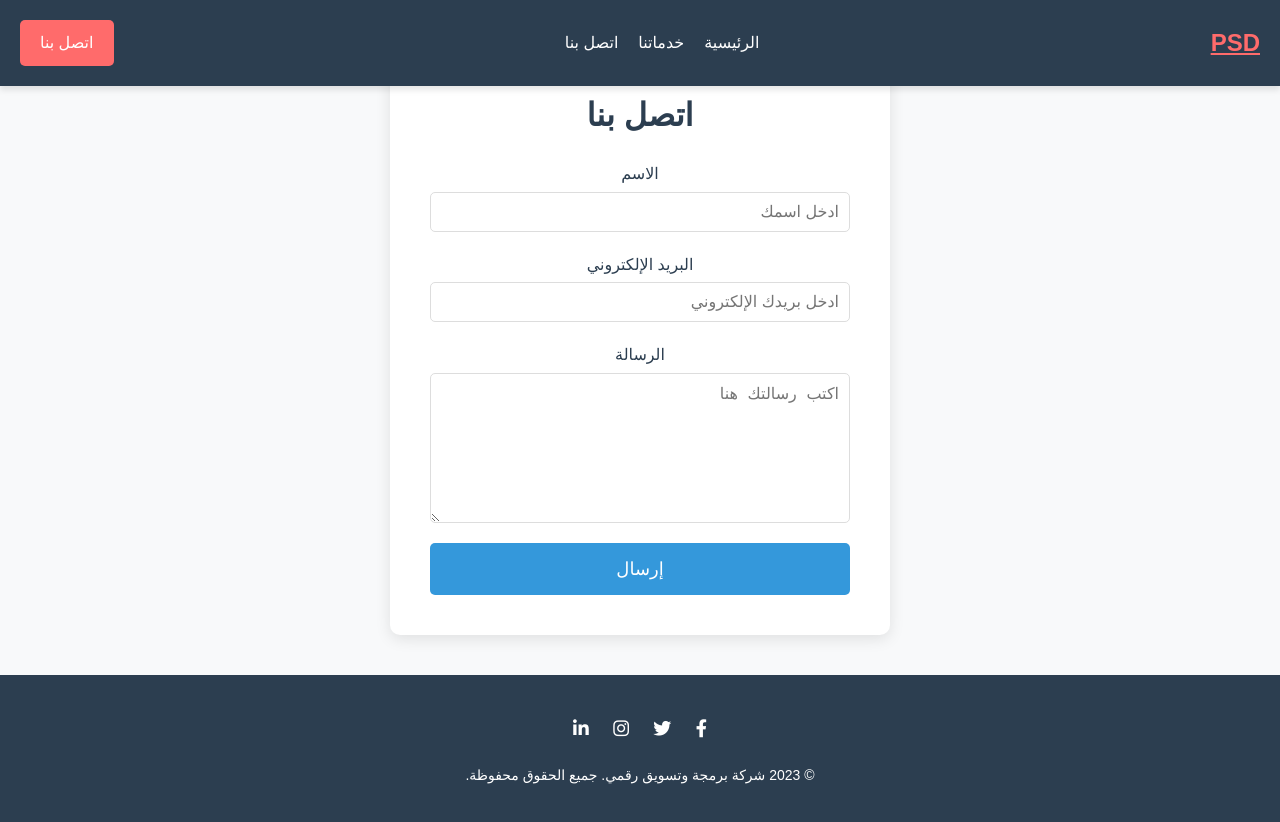
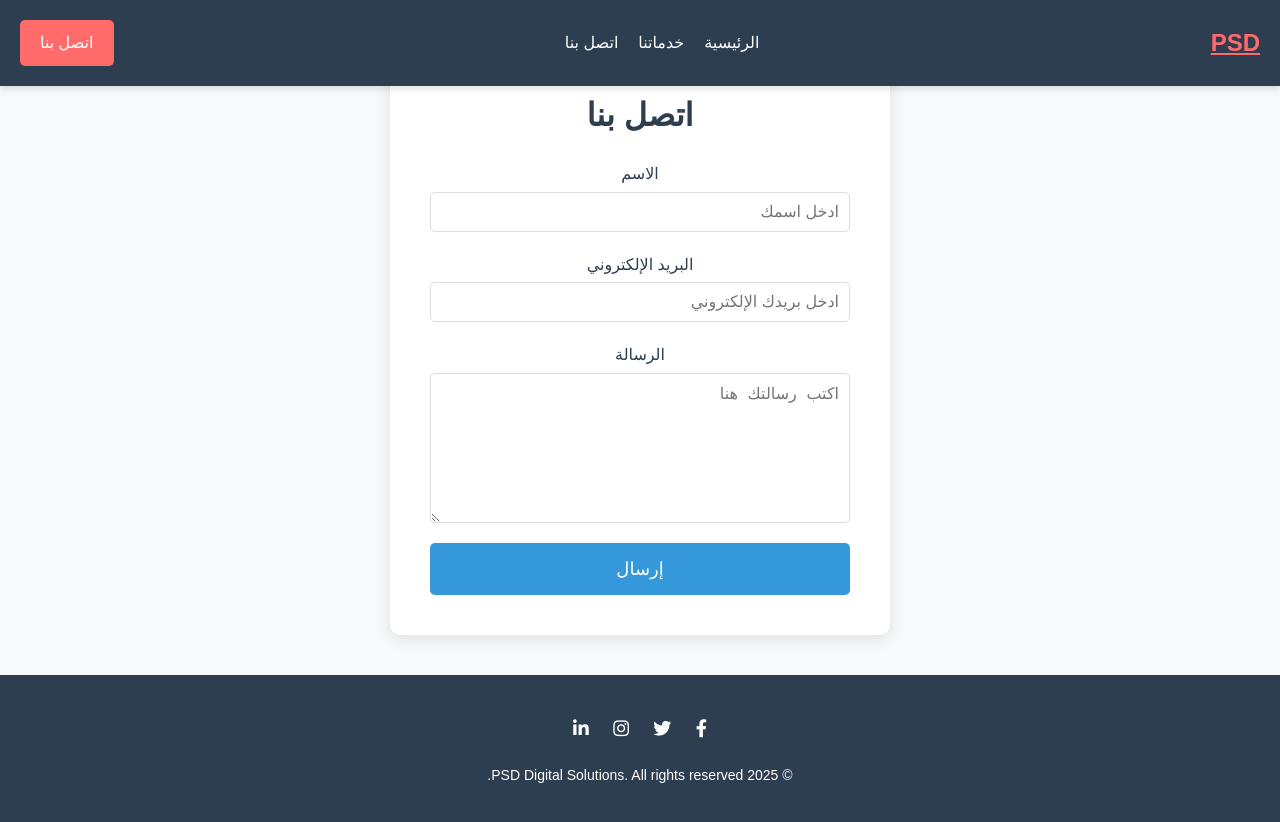
Before and after one commit to Dmamduhkhalil/psd, a plain HTML site: page contact.html in a window 1280 px wide. Drawn offline with Linux system fonts and the light colour scheme.

Commit message:
contact.html

```diff
--- a/contact.html
+++ b/contact.html
@@ -184,7 +184,7 @@
             <a href="#"><i class="fab fa-instagram"></i></a>
             <a href="#"><i class="fab fa-linkedin-in"></i></a>
         </div>
-        <p>© 2023 شركة برمجة وتسويق رقمي. جميع الحقوق محفوظة.</p>
+        <p>© 2025 PSD Digital Solutions. All rights reserved.</p>
     </footer>
 
     <script>
```
